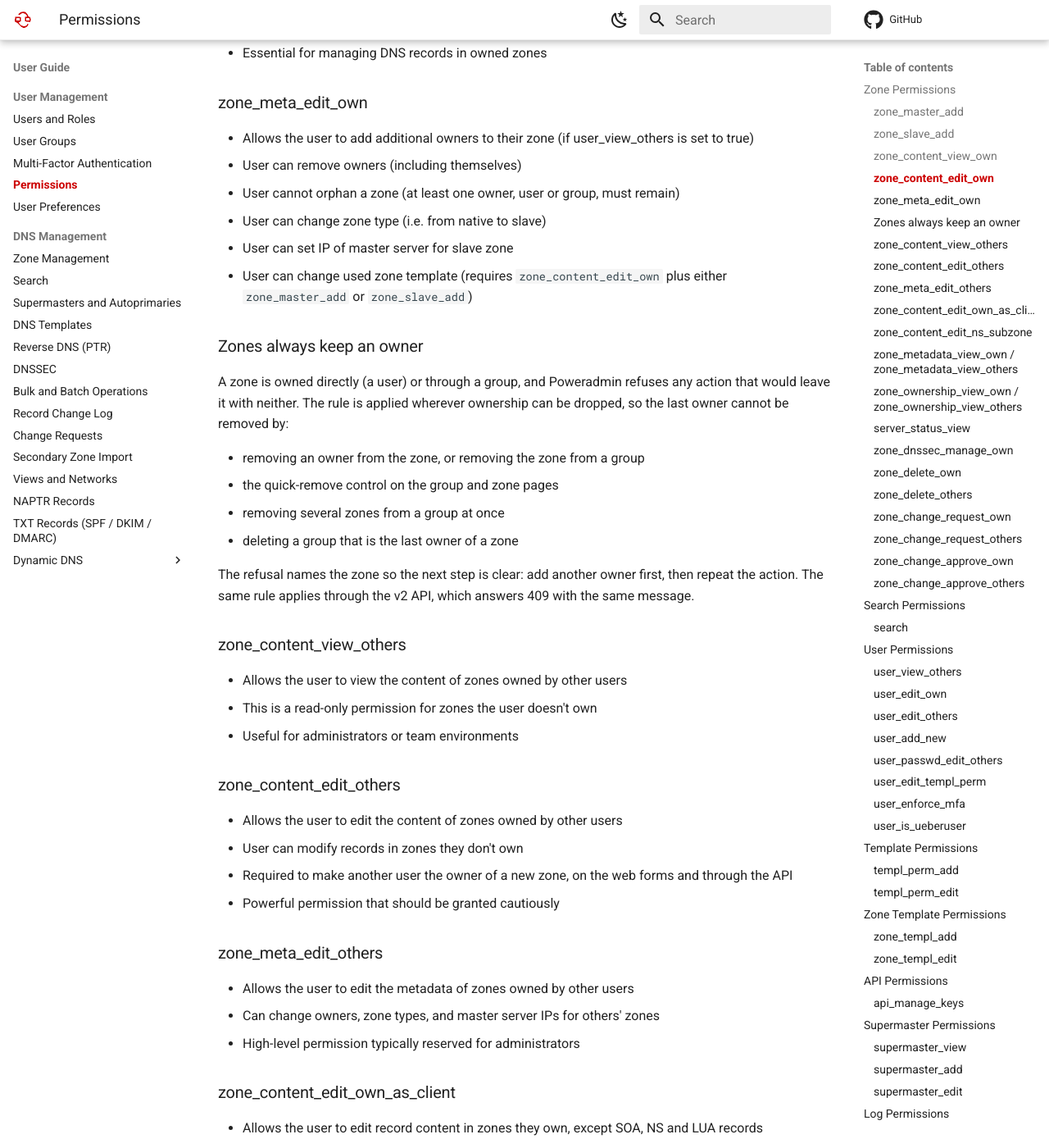
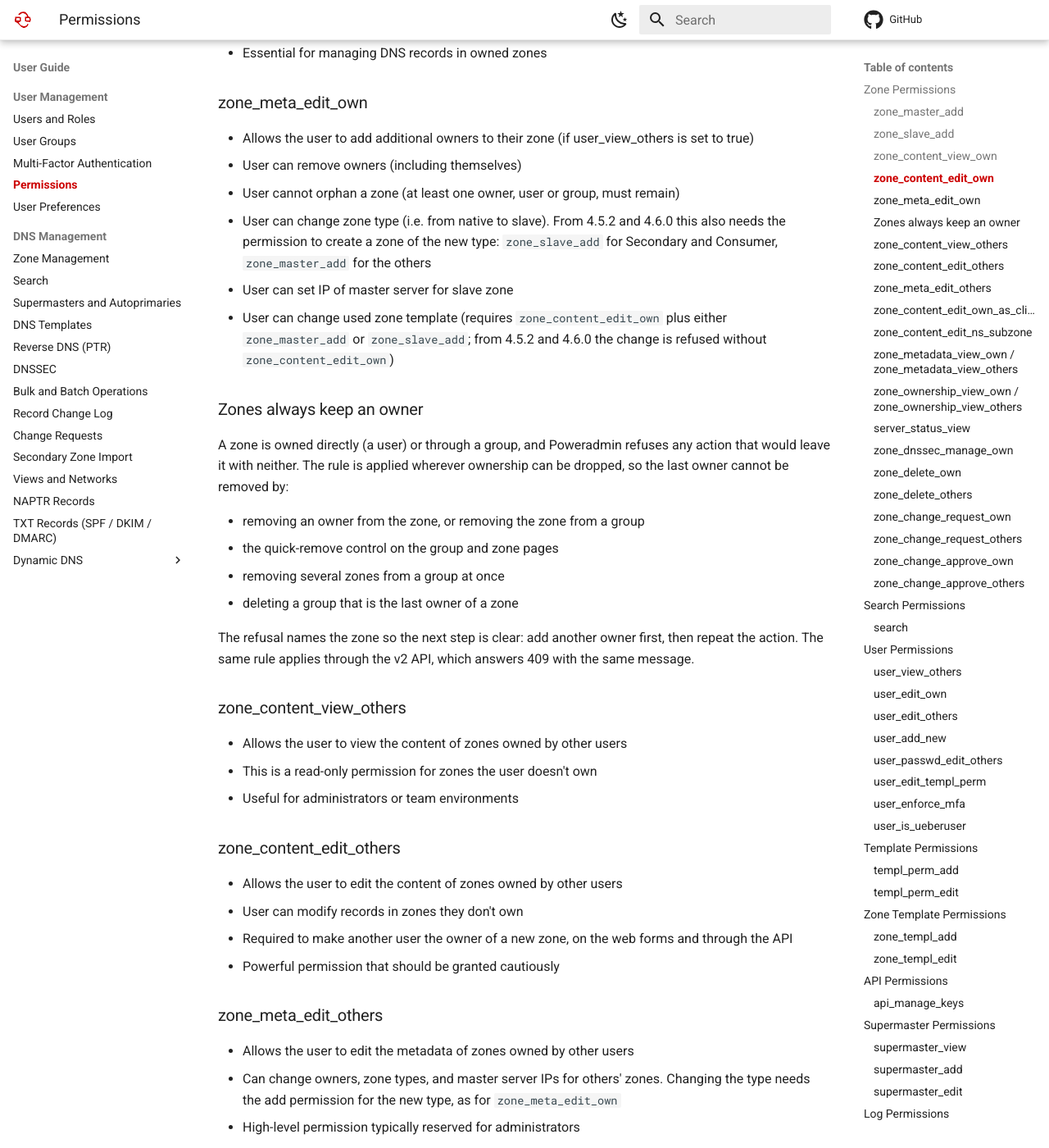
Before and after one commit to poweradmin/poweradmin-docs, an MkDocs documentation site: the page built from docs/user-guide/permissions.md, in a window 1280 px wide and 1400 px high, scrolled down 1089 px. Shown: the whole window at 82% size. Built offline with MkDocs 1.6.1 and Material for MkDocs 9.7.7, drawn with Linux system fonts in a browser that asks for light colours; comment, search, counter and statistics services are not loaded.

Commit message:
docs(permissions): note the rights needed to apply a template to an existing zone or change its type

```diff
--- a/docs/user-guide/permissions.md
+++ b/docs/user-guide/permissions.md
@@ -35,9 +35,9 @@ This document provides detailed explanations of all user permissions available i
 - Allows the user to add additional owners to their zone (if user_view_others is set to true)
 - User can remove owners (including themselves)
 - User cannot orphan a zone (at least one owner, user or group, must remain)
-- User can change zone type (i.e. from native to slave)
+- User can change zone type (i.e. from native to slave). From 4.5.2 and 4.6.0 this also needs the permission to create a zone of the new type: `zone_slave_add` for Secondary and Consumer, `zone_master_add` for the others
 - User can set IP of master server for slave zone
-- User can change used zone template (requires `zone_content_edit_own` plus either `zone_master_add` or `zone_slave_add`)
+- User can change used zone template (requires `zone_content_edit_own` plus either `zone_master_add` or `zone_slave_add`; from 4.5.2 and 4.6.0 the change is refused without `zone_content_edit_own`)
 
 ### Zones always keep an owner
 
@@ -70,7 +70,7 @@ then repeat the action. The same rule applies through the v2 API, which answers
 ### zone_meta_edit_others
 
 - Allows the user to edit the metadata of zones owned by other users
-- Can change owners, zone types, and master server IPs for others' zones
+- Can change owners, zone types, and master server IPs for others' zones. Changing the type needs the add permission for the new type, as for `zone_meta_edit_own`
 - High-level permission typically reserved for administrators
 
 ### zone_content_edit_own_as_client
```
Also changed, not shown: docs/upgrading/v4.6.0.md (+2 -1 lines), docs/user-guide/dns-templates.md (+1 -1 lines), docs/whats-new/v4.6.0.md (+1 -1 lines).
